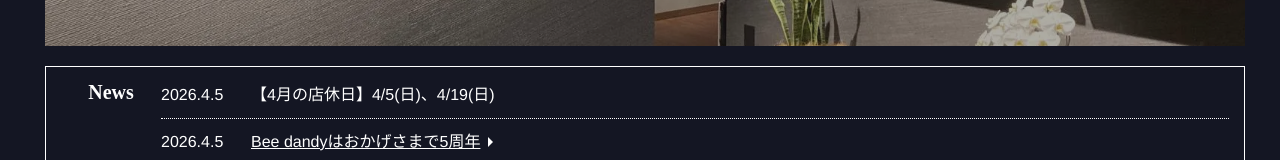
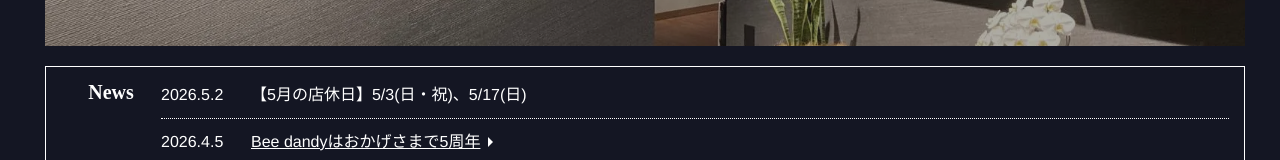
Before and after one commit to kamy0042/bee_group_web, a Next.js app: page / in a window 1280 px wide. Shown: the part 751-911 px from the top of the page. Built offline with nearby package versions, Linux system fonts and the light colour scheme.

Commit message:
お知らせ更新

```diff
--- a/pages/index.tsx
+++ b/pages/index.tsx
@@ -96,8 +96,8 @@ const Index = () => {
           <dd>
             <ul>
               <li>
-                <span>2026.4.5</span>
-                <span>【4月の店休日】4/5(日)、4/19(日)</span>
+                <span>2026.5.2</span>
+                <span>【5月の店休日】5/3(日・祝)、5/17(日)</span>
               </li>
               <li>
                 <span>2026.4.5</span>
```
